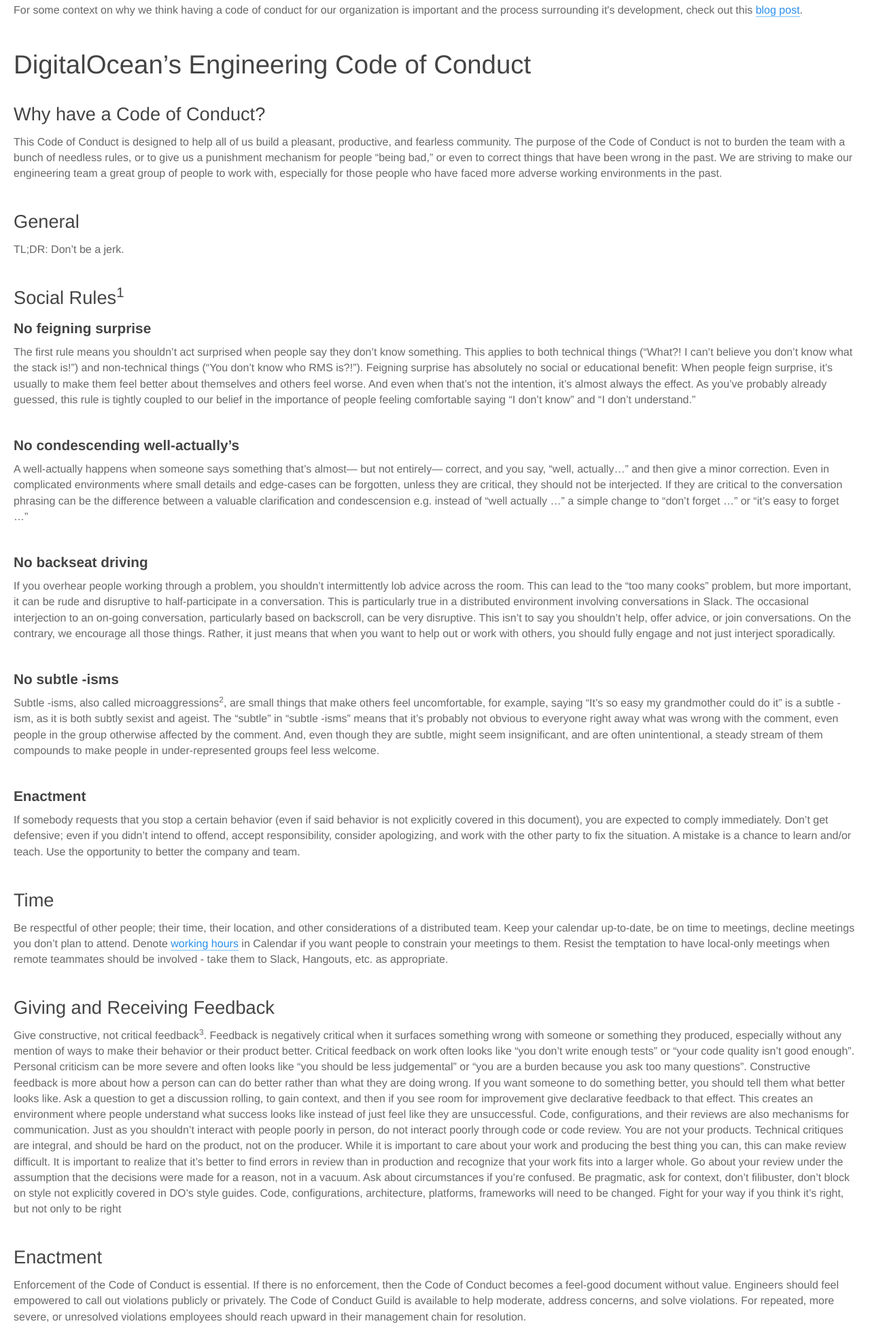
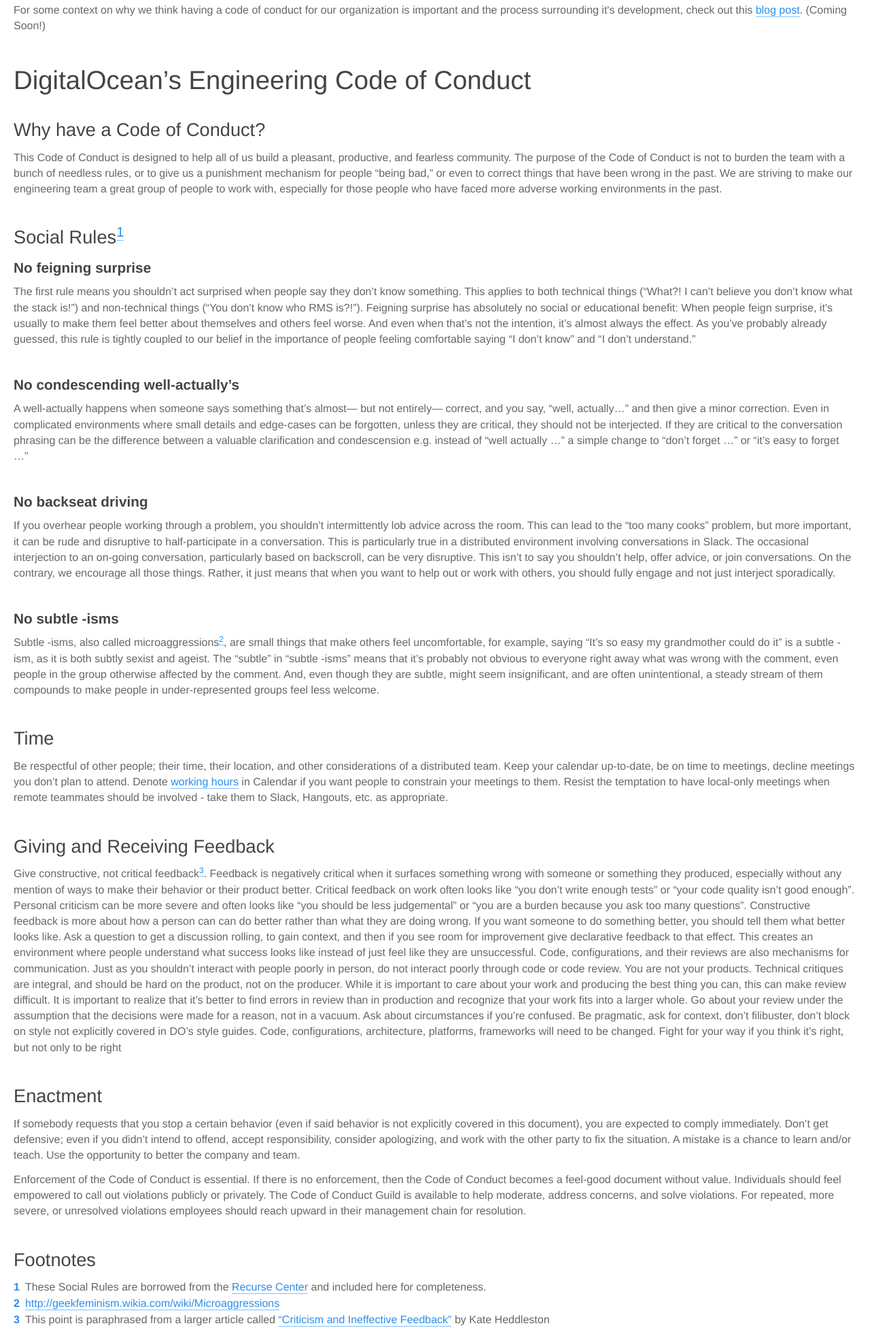
Before and after one commit to digitalocean/engineering-code-of-conduct, a plain HTML site: page index.html in a window 1280 px wide. Shown: the part 17-1973 px from the top of the page at 68% size. Drawn offline with Linux system fonts and the light colour scheme.

Commit message:
Rebuild after changes

```diff
--- a/index.html
+++ b/index.html
@@ -9,17 +9,14 @@
 
   <body>
     <div class="page-content">
-      <p>For some context on why we think having a code of conduct for our organization is important and the process surrounding it's development, check out this <a href="#">blog post</a>.</p>
+      <p>For some context on why we think having a code of conduct for our organization is important and the process surrounding it's development, check out this <a href="#">blog post</a>. (Coming Soon!)</p>
 
 <h1 id="digitaloceans-engineering-code-of-conduct">DigitalOcean’s Engineering Code of Conduct</h1>
 
 <h2 id="why-have-a-code-of-conduct">Why have a Code of Conduct?</h2>
 <p>This Code of Conduct is designed to help all of us build a pleasant, productive, and fearless community. The purpose of the Code of Conduct is not to burden the team with a bunch of needless rules, or to give us a punishment mechanism for people “being bad,” or even to correct things that have been wrong in the past. We are striving to make our engineering team a great group of people to work with, especially for those people who have faced more adverse working environments in the past.</p>
 
-<h2 id="general">General</h2>
-<p>TL;DR: Don’t be a jerk.</p>
-
-<h2 id="social-rulessup1sup">Social Rules<sup>1</sup></h2>
+<h2 id="social-rules">Social Rules<sup><a href="#footnotes">1</a></sup></h2>
 
 <h3 id="no-feigning-surprise">No feigning surprise</h3>
 <p>The first rule means you shouldn’t act surprised when people say they don’t know something. This applies to both technical things (“What?! I can’t believe you don’t know what the stack is!”) and non-technical things (“You don’t know who RMS is?!”). Feigning surprise has absolutely no social or educational benefit: When people feign surprise, it’s usually to make them feel better about themselves and others feel worse. And even when that’s not the intention, it’s almost always the effect. As you’ve probably already guessed, this rule is tightly coupled to our belief in the importance of people feeling comfortable saying “I don’t know” and “I don’t understand.”</p>
@@ -31,10 +28,7 @@
 <p>If you overhear people working through a problem, you shouldn’t intermittently lob advice across the room. This can lead to the “too many cooks” problem, but more important, it can be rude and disruptive to half-participate in a conversation. This is particularly true in a distributed environment involving conversations in Slack. The occasional interjection to an on-going conversation, particularly based on backscroll, can be very disruptive. This isn’t to say you shouldn’t help, offer advice, or join conversations. On the contrary, we encourage all those things. Rather, it just means that when you want to help out or work with others, you should fully engage and not just interject sporadically.</p>
 
 <h3 id="no-subtle--isms">No subtle -isms</h3>
-<p>Subtle -isms, also called microaggressions<sup>2</sup>, are small things that make others feel uncomfortable, for example, saying “It’s so easy my grandmother could do it” is a subtle -ism, as it is both subtly sexist and ageist. The “subtle” in “subtle -isms” means that it’s probably not obvious to everyone right away what was wrong with the comment, even people in the group otherwise affected by the comment. And, even though they are subtle, might seem insignificant, and are often unintentional, a steady stream of them compounds to make people in under-represented groups feel less welcome.</p>
-
-<h3 id="enactment">Enactment</h3>
-<p>If somebody requests that you stop a certain behavior (even if said behavior is not explicitly covered in this document), you are expected to comply immediately. Don’t get defensive; even if you didn’t intend to offend, accept responsibility, consider apologizing, and work with the other party to fix the situation. A mistake is a chance to learn and/or teach. Use the opportunity to better the company and team.</p>
+<p>Subtle -isms, also called microaggressions<sup><a href="#footnotes">2</a></sup>, are small things that make others feel uncomfortable, for example, saying “It’s so easy my grandmother could do it” is a subtle -ism, as it is both subtly sexist and ageist. The “subtle” in “subtle -isms” means that it’s probably not obvious to everyone right away what was wrong with the comment, even people in the group otherwise affected by the comment. And, even though they are subtle, might seem insignificant, and are often unintentional, a steady stream of them compounds to make people in under-represented groups feel less welcome.</p>
 
 <h2 id="time">Time</h2>
 <p>Be respectful of other people; their time, their location, and other considerations of a distributed team.
@@ -43,17 +37,17 @@ Denote <a href="https://support.google.com/calendar/answer/83117?hl=en#working_h
 Resist the temptation to have local-only meetings when remote teammates should be involved - take them to Slack, Hangouts, etc. as appropriate.</p>
 
 <h2 id="giving-and-receiving-feedback">Giving and Receiving Feedback</h2>
-<p>Give constructive, not critical feedback<sup>3</sup>. Feedback is negatively critical when it surfaces something wrong with someone or something they produced, especially without any mention of ways to make their behavior or their product better. Critical feedback on work often looks like “you don’t write enough tests” or “your code quality isn’t good enough”. Personal criticism can be more severe and often looks like “you should be less judgemental” or “you are a burden because you ask too many questions”. Constructive feedback is more about how a person can can do better rather than what they are doing wrong. If you want someone to do something better, you should tell them what better looks like. Ask a question to get a discussion rolling, to gain context, and then if you see room for improvement give declarative feedback to that effect. This creates an environment where people understand what success looks like instead of just feel like they are unsuccessful.
+<p>Give constructive, not critical feedback<sup><a href="#footnotes">3</a></sup>. Feedback is negatively critical when it surfaces something wrong with someone or something they produced, especially without any mention of ways to make their behavior or their product better. Critical feedback on work often looks like “you don’t write enough tests” or “your code quality isn’t good enough”. Personal criticism can be more severe and often looks like “you should be less judgemental” or “you are a burden because you ask too many questions”. Constructive feedback is more about how a person can can do better rather than what they are doing wrong. If you want someone to do something better, you should tell them what better looks like. Ask a question to get a discussion rolling, to gain context, and then if you see room for improvement give declarative feedback to that effect. This creates an environment where people understand what success looks like instead of just feel like they are unsuccessful.
 Code, configurations, and their reviews are also mechanisms for communication. Just as you shouldn’t interact with people poorly in person, do not interact poorly through code or code review.
 You are not your products. Technical critiques are integral, and should be hard on the product, not on the producer. While it is important to care about your work and producing the best thing you can, this can make review difficult. It is important to realize that it’s better to find errors in review than in production and recognize that your work fits into a larger whole.
 Go about your review under the assumption that the decisions were made for a reason, not in a vacuum. Ask about circumstances if you’re confused.
 Be pragmatic, ask for context, don’t filibuster, don’t block on style not explicitly covered in DO’s style guides.
 Code, configurations, architecture, platforms, frameworks will need to be changed. Fight for your way if you think it’s right, but not only to be right</p>
 
-<h2 id="enactment-1">Enactment</h2>
-<p>Enforcement of the Code of Conduct is essential. If there is no enforcement, then the Code of Conduct becomes a feel-good document without value.
-Engineers should feel empowered to call out violations publicly or privately. The Code of Conduct Guild is available to help moderate, address concerns, and solve violations.
-For repeated, more severe, or unresolved violations employees should reach upward in their management chain for resolution.</p>
+<h2 id="enactment">Enactment</h2>
+<p>If somebody requests that you stop a certain behavior (even if said behavior is not explicitly covered in this document), you are expected to comply immediately. Don’t get defensive; even if you didn’t intend to offend, accept responsibility, consider apologizing, and work with the other party to fix the situation. A mistake is a chance to learn and/or teach. Use the opportunity to better the company and team.</p>
+
+<p>Enforcement of the Code of Conduct is essential. If there is no enforcement, then the Code of Conduct becomes a feel-good document without value. Individuals should feel empowered to call out violations publicly or privately. The Code of Conduct Guild is available to help moderate, address concerns, and solve violations. For repeated, more severe, or unresolved violations employees should reach upward in their management chain for resolution.</p>
 
 <h2 id="footnotes">Footnotes</h2>
 <ol>
```
